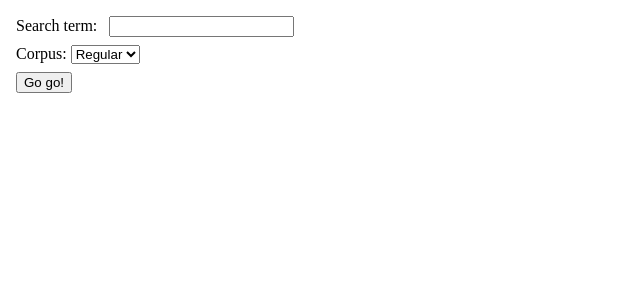
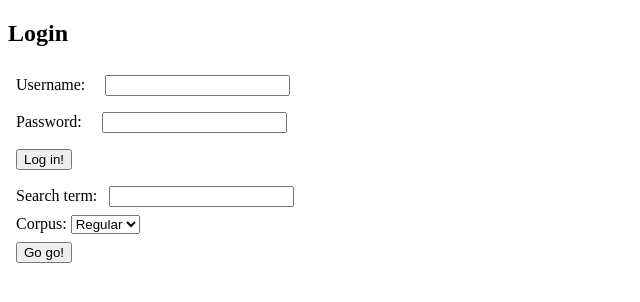
Before and after one commit to Demonf00/Demonf00.github.io, a plain HTML site: page index.html in a window 1280 px wide. Shown: the whole page, without its empty margins (0-640 px from the left). Drawn offline with Linux system fonts and the light colour scheme.

Commit message:
Test for login

```diff
--- a/index.html
+++ b/index.html
@@ -11,7 +11,21 @@
 		}
 	</style>
 </head>
+
+
+
 <body>
+
+    <form action="http://localhost:8000/" method="GET">
+        <h2>Login</h2>
+        <label for="username">Username:</label>
+        <input type="text" name="username" id="username">
+        <br>
+        <label for="pw">Password:</label>
+        <input type="password" name="pw" id="pw">
+        <br>
+        <button type=submit>Log in!</button>
+    </form>
 
 	<form action="http://www.google.com/search" method="GET">
 		<label>Search term:
```
